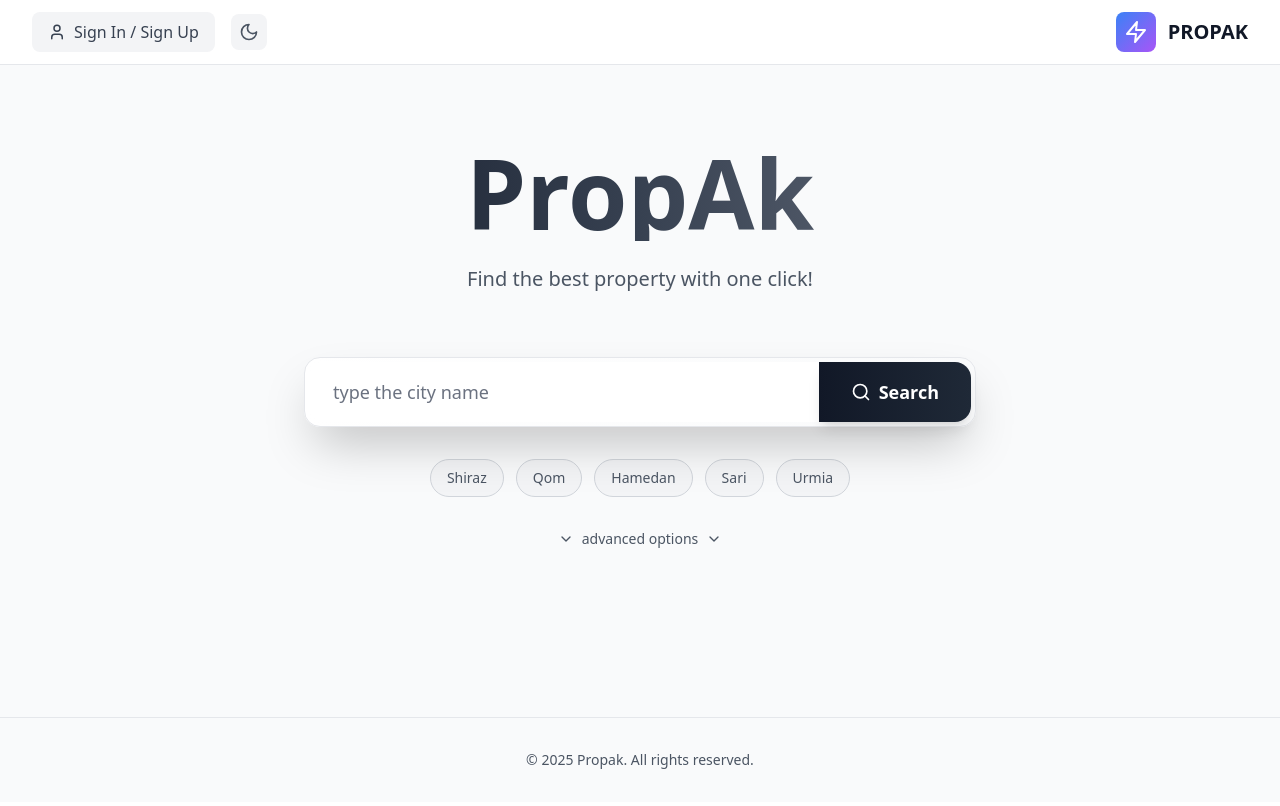
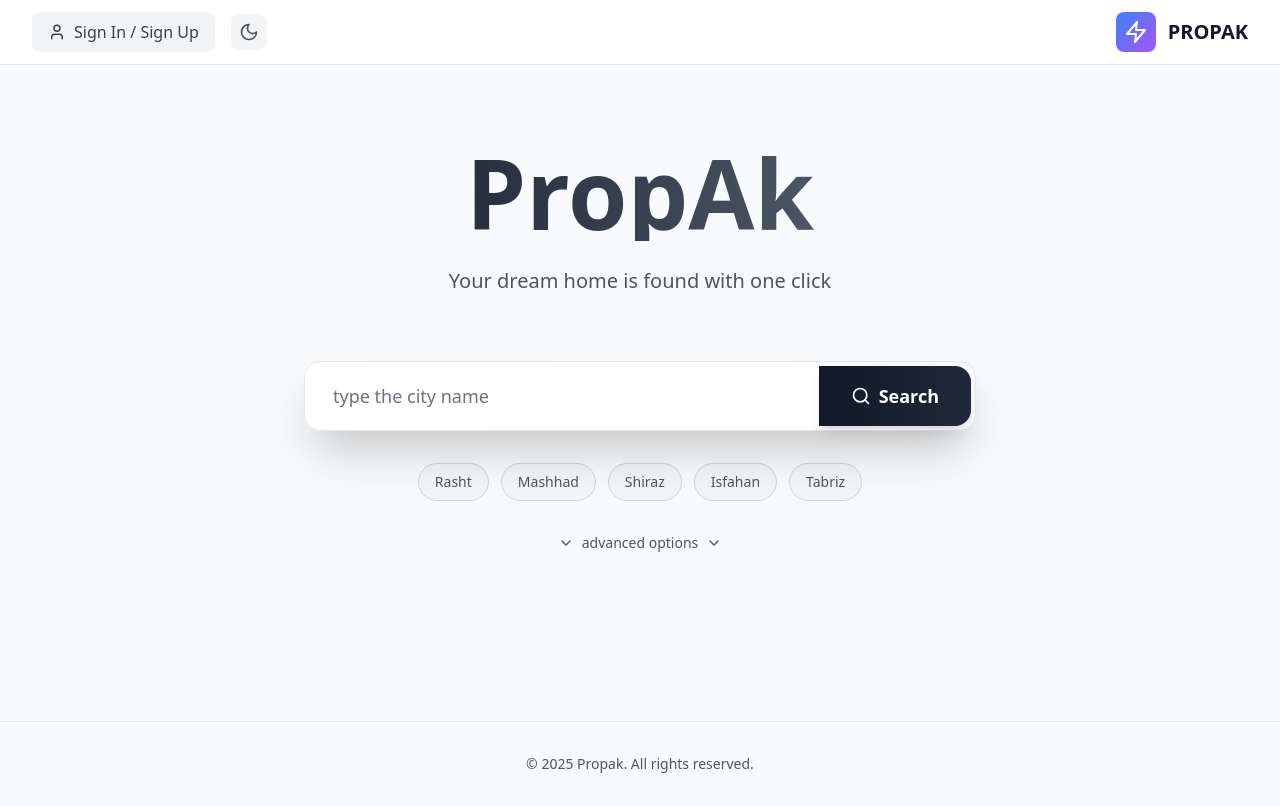
Before and after one commit to PeseNak/real-estate-analyzer, a React (Vite) app in the folder frontend/realestate_analyzer/: page / in a window 1280 px wide. Built offline with nearby package versions, Linux system fonts and the light colour scheme.

Commit message:
feat(ui): Animate homepage tagline with slide effect

```diff
--- /dev/null
+++ b/frontend/realestate_analyzer/src/components/AnimatedTagline.tsx
@@ -0,0 +1,62 @@
+import React, { useState, useEffect } from 'react';
+
+// The list of taglines we want to display
+const taglines = [
+  "A smart search for a smart choice",
+  "Your dream home is found with one click",
+  "Beyond a simple search; intelligent real estate analysis",
+  "Let artificial intelligence be your real estate advisor",
+  "Compare thousands of ads, choose the best ones",
+  "Make the most important decision of your life with confidence",
+  "The best data from the web, in one smart search",
+  "The future of property search is in your hands today",
+];
+
+interface AnimatedTaglineProps {
+  isDark: boolean;
+}
+
+export default function AnimatedTagline({ isDark }: AnimatedTaglineProps) {
+  const [currentIndex, setCurrentIndex] = useState(0);
+
+  useEffect(() => {
+    // This interval just updates the index every 4 seconds
+    const intervalId = setInterval(() => {
+      setCurrentIndex((prevIndex) => (prevIndex + 1) % taglines.length);
+    }, 4000);
+
+    return () => clearInterval(intervalId);
+  }, []);
+
+  // We need to define the height of each line for the slide effect.
+  // In Tailwind, h-8 is 2rem, which works well for text-xl.
+  const slideHeight = 2; // in rem units
+
+  return (
+    // 1. This is the outer container, our "viewport".
+    // It has a fixed height and hides anything outside of it.
+    <div style={{ height: `${slideHeight}rem` }} className="overflow-hidden">
+
+      {/* 2. This is the inner container that slides up. */}
+      {/* The 'transform' style is updated based on the current index. */}
+      <div
+        className="transition-transform duration-700 ease-in-out"
+        style={{ transform: `translateY(-${currentIndex * slideHeight}rem)` }}
+      >
+
+        {/* 3. We render ALL taglines stacked on top of each other. */}
+        {taglines.map((tagline, index) => (
+          <p
+            key={index}
+            style={{ height: `${slideHeight}rem` }}
+            className={`flex items-center justify-center text-lg sm:text-xl ${
+              isDark ? 'text-gray-400' : 'text-gray-600'
+            }`}
+          >
+            {tagline}
+          </p>
+        ))}
+      </div>
+    </div>
+  );
+}
--- a/frontend/realestate_analyzer/src/pages/Home.tsx
+++ b/frontend/realestate_analyzer/src/pages/Home.tsx
@@ -4,6 +4,7 @@ import { useNavigate } from 'react-router-dom';
 import Header from '../components/Header';
 import AuthModal from '../components/AuthModal';
 import { cities, City } from '../data/cities';
+import AnimatedTagline from '../components/AnimatedTagline';
 
 
 // City suggestions pool
@@ -15,21 +16,7 @@ const cityPool = [
   "Karaj",
   "Isfahan",
   "Shiraz",
-  "Ahvaz",
   "Rasht",
-  "Yazd",
-  "Sari",
-  "Hamedan",
-  "Gorgan",
-  "Urmia",
-  "Bushehr",
-  "Zanjan",
-  "Qazvin",
-  "Ardabil",
-  "Kerman",
-  "Kermanshah",
-  "Zahedan",
-  "Semnan"
 ];
 
 interface HomeProps {
@@ -173,11 +160,7 @@ const handleSuggestionClick = (city: City) => {
             }`}>
               PropAk
             </h1>
-            <p className={`text-lg sm:text-xl ${
-              isDark ? 'text-gray-400' : 'text-gray-600'
-            }`}>
-              Find the best property with one click!
-            </p>
+              <AnimatedTagline isDark={isDark} />
           </div>
 
           {/* Search section */}
```
